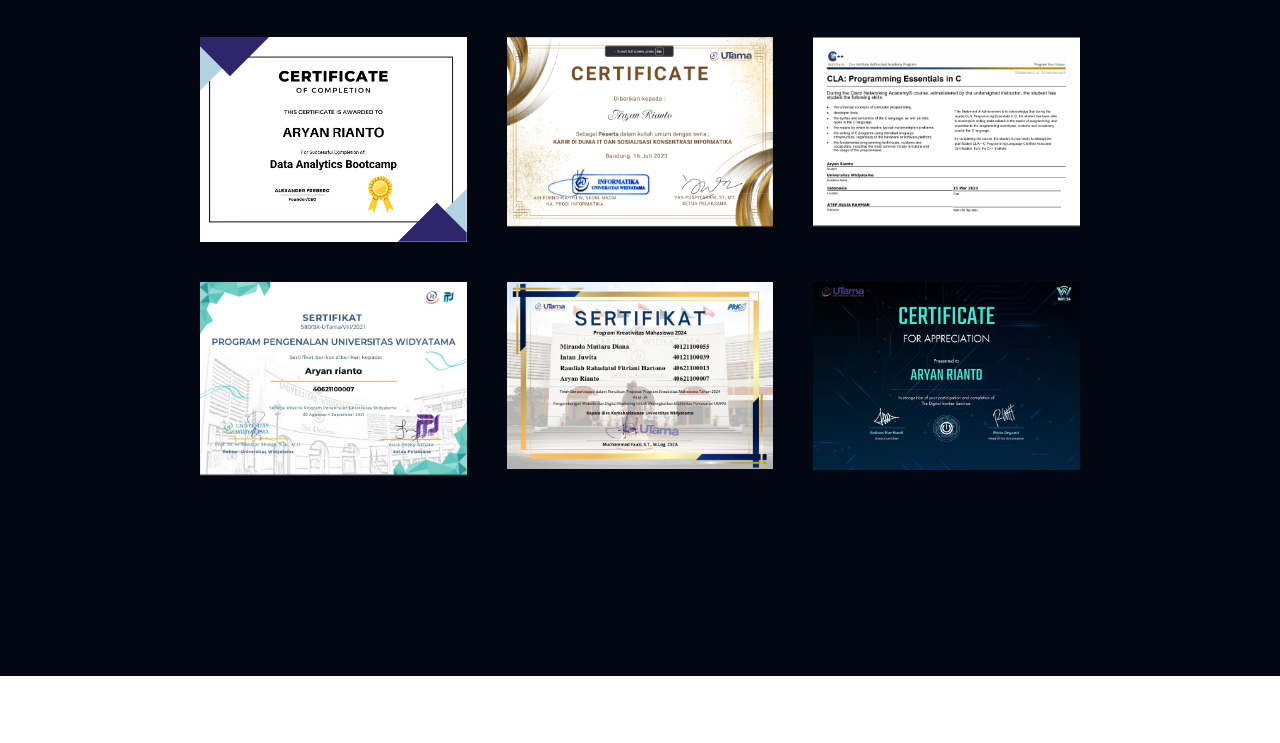
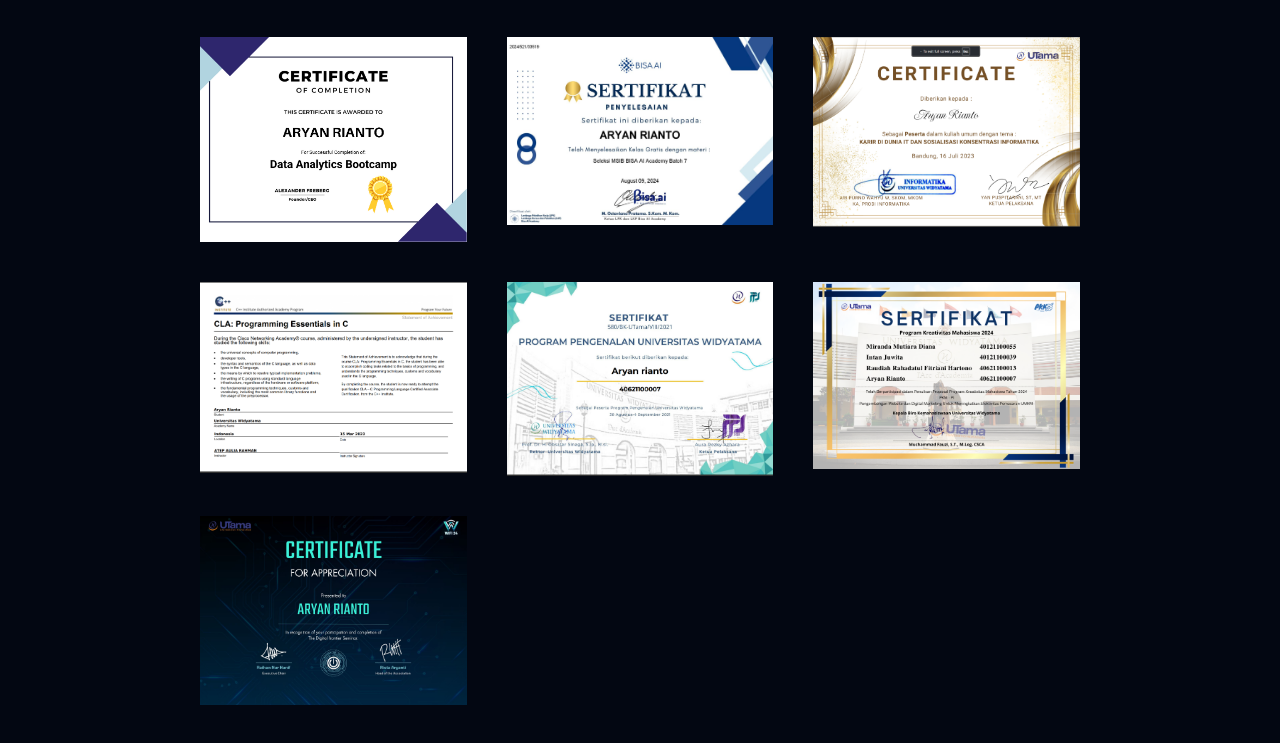
Before and after one commit to aryanriyanto/portofolio, a website: page public/index.html in a window 1280 px wide. Shown: the part 2756-3499 px from the top of the page. Drawn offline with Linux system fonts and the light colour scheme.

Commit message:
Update index.html

```diff
--- a/public/index.html
+++ b/public/index.html
@@ -248,6 +248,11 @@
 							class="object-cover h-50 zoom-img"
 							src="img/Sertifikat Data Analytics Aryan Rianto.png" alt="">
 					</div>
+					<div>
+						<img
+							class="object-cover h-50 zoom-img"
+							src="img/Sertifikat BISA AI.png" alt="">
+					</div>
 
 					<div>
 						<img
```
